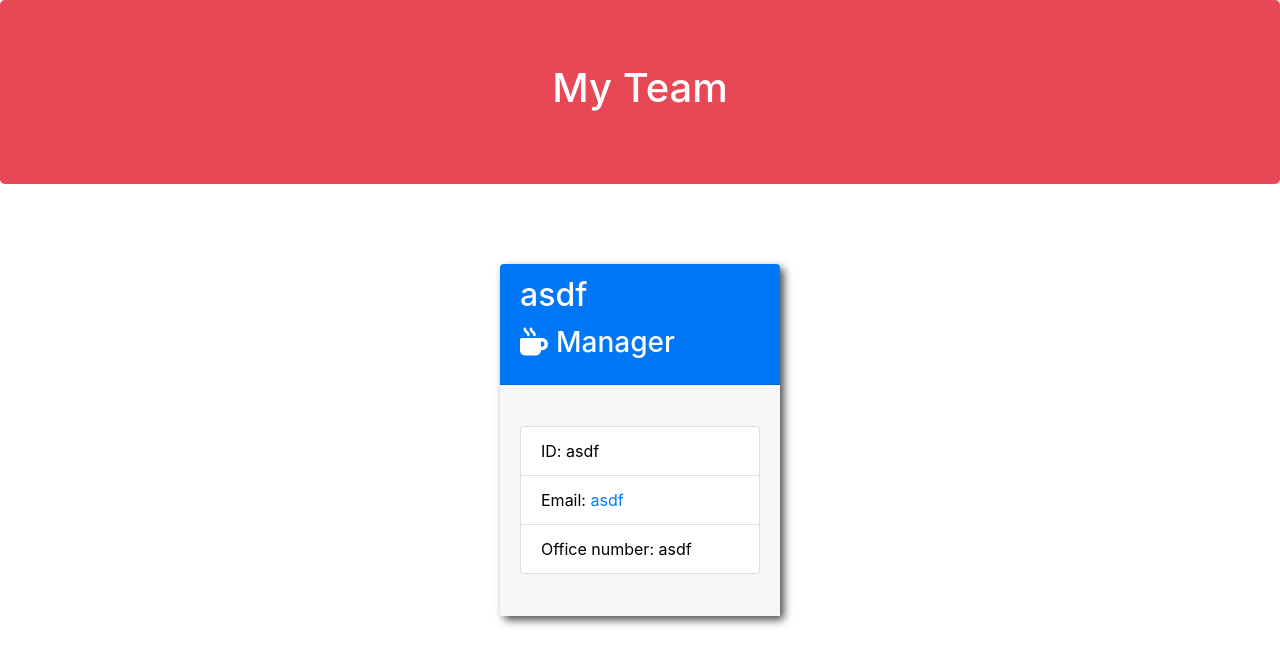
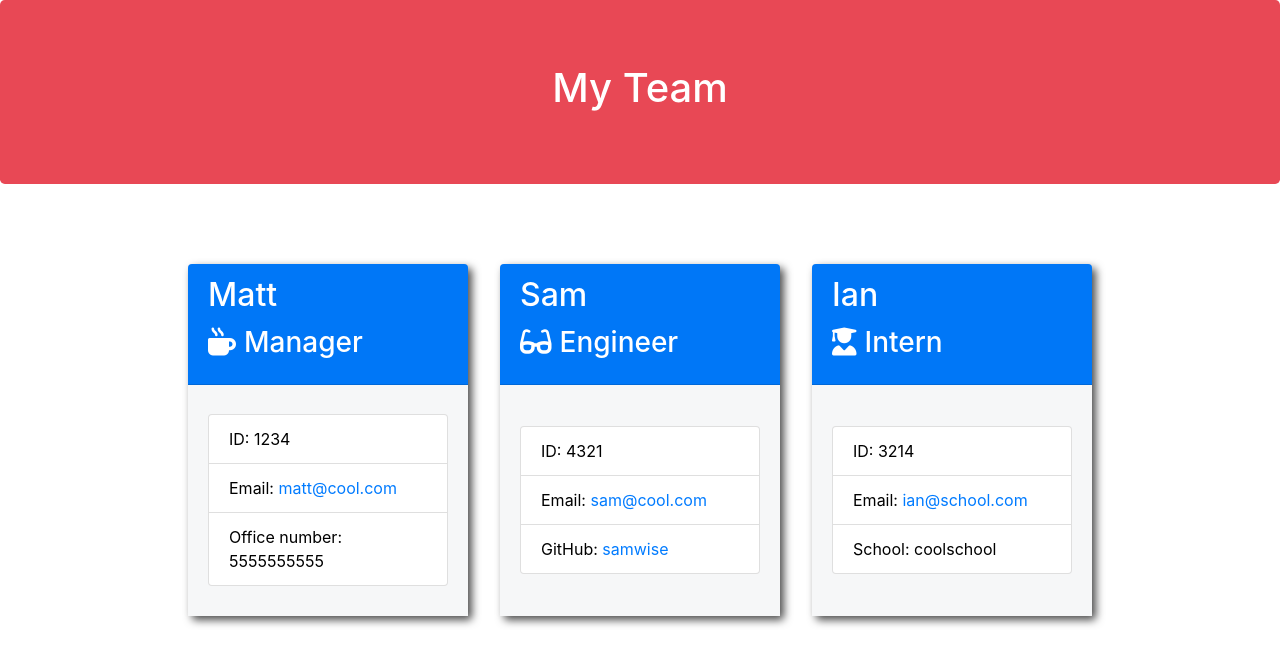
Before and after one commit to mtomchik/Team-website-generator, a website: page dist/index.html in a window 1280 px wide. Drawn offline with nearby package versions, Linux system fonts and the light colour scheme.

Commit message:
updated readme

```diff
--- a/dist/index.html
+++ b/dist/index.html
@@ -25,17 +25,45 @@
 
           <div class="card employee-card">
           <div class="card-header">
-              <h2 class="card-title">asdf</h2>
+              <h2 class="card-title">Matt</h2>
               <h3 class="card-title"><i class="fas fa-mug-hot mr-2"></i>Manager</h3>
           </div>
           <div class="card-body">
               <ul class="list-group">
-                  <li class="list-group-item">ID: asdf</li>
-                  <li class="list-group-item">Email: <a href="mailto:asdf">asdf</a></li>
-                  <li class="list-group-item">Office number: asdf</li>
+                  <li class="list-group-item">ID: 1234</li>
+                  <li class="list-group-item">Email: <a href="mailto:matt@cool.com">matt@cool.com</a></li>
+                  <li class="list-group-item">Office number: 5555555555</li>
               </ul>
           </div>
       </div>
+
+          <div class="card employee-card">
+      <div class="card-header">
+          <h2 class="card-title">Sam</h2>
+          <h3 class="card-title"><i class="fas fa-glasses mr-2"></i>Engineer</h3>
+      </div>
+      <div class="card-body">
+          <ul class="list-group">
+              <li class="list-group-item">ID: 4321</li>
+              <li class="list-group-item">Email: <a href="mailto:sam@cool.com">sam@cool.com</a></li>
+              <li class="list-group-item">GitHub: <a href="https://github.com/samwise" target="_blank" rel="noopener noreferrer">samwise</a></li>
+          </ul>
+      </div>
+  </div>
+
+          <div class="card employee-card">
+      <div class="card-header">
+          <h2 class="card-title">Ian</h2>
+          <h3 class="card-title"><i class="fas fa-user-graduate mr-2"></i>Intern</h3>
+      </div>
+      <div class="card-body">
+          <ul class="list-group">
+              <li class="list-group-item">ID: 3214</li>
+              <li class="list-group-item">Email: <a href="mailto:ian@school.com">ian@school.com</a></li>
+              <li class="list-group-item">School: coolschool</li>
+          </ul>
+      </div>
+  </div>
 
               </div>
           </div>
```
Also changed, not shown: README.md.
